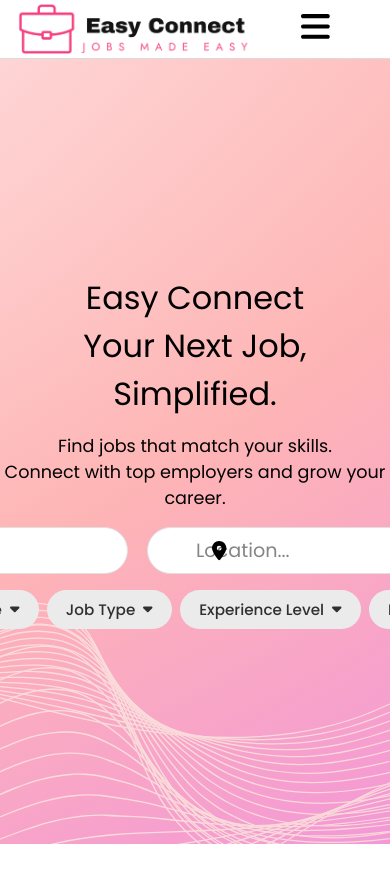
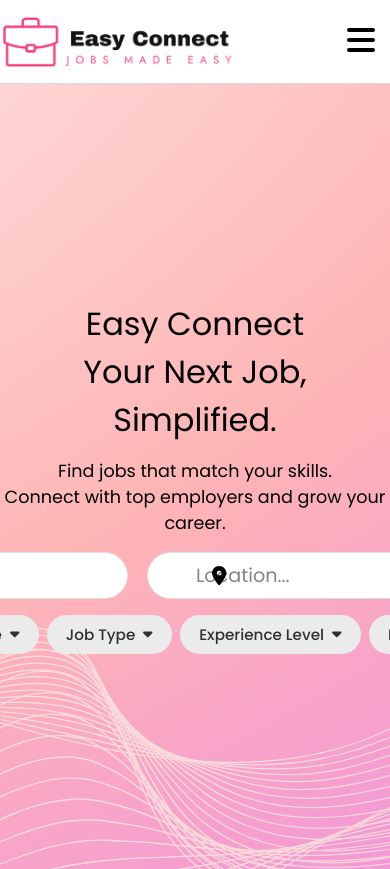
Before and after one commit to ahuda620/EasyConnect-Vite, a React (Vite) app in the folder frontend/: page / in a window 390 px wide. Before the commit the page ends 844 px from the top, so only its background shows below. Built offline with nearby package versions, Linux system fonts and the light colour scheme; no server answers.

Commit message:
added ui changes for mobile

```diff
--- a/frontend/src/components/Header.jsx
+++ b/frontend/src/components/Header.jsx
@@ -1,11 +1,10 @@
 import styles from "./Header.module.css";
-import { useState } from "react";
+import { useState, useEffect, useRef } from "react";
 import { Link } from "react-router-dom";
 import { useIsMobile } from "../context/MobileContext";
 import { FontAwesomeIcon } from "@fortawesome/react-fontawesome";
 import {
   faUser,
-  faFileLines,
   faBookmark,
   faRightFromBracket,
   faMagnifyingGlass,
@@ -13,6 +12,7 @@ import {
   faPenToSquare,
   faCircleCheck,
   faSortDown,
+  faHome,
 } from "@fortawesome/free-solid-svg-icons";
 import companyLogo from "../assets/pinkLogo.png";
 
@@ -20,14 +20,33 @@ import companyLogo from "../assets/pinkLogo.png";
 import { useUser, useClerk } from "@clerk/clerk-react";
 
 export default function Header() {
+  const [menuVisible, setMenuVisible] = useState(false);
+
   const { user } = useUser(); //Use Clerk hook to get current user
   const { openSignIn, openSignUp, signOut, openUserProfile } = useClerk(); //Clerk methods for login, signup and signout
   const isMobile = useIsMobile();
-  const [menuVisible, setMenuVisible] = useState(false);
 
-  const handleMenuVisible = () => {
+  //refs used for handling user clicks related to the header mobile menu
+  const mobileMenuRef = useRef(null);
+  const mobileMenuBtnRef = useRef(null);
+
+  function toggleMobileMenu() {
     setMenuVisible(!menuVisible);
-  };
+  }
+
+  function handleClickOutside(e) {
+    //Ignore clicks on mobile menu toggle button
+    if (
+      mobileMenuBtnRef.current &&
+      mobileMenuBtnRef.current.contains(e.target)
+    ) {
+      return;
+    }
+
+    if (mobileMenuRef.current && !mobileMenuRef.current.contains(e.target)) {
+      setMenuVisible(false);
+    }
+  }
 
   return (
     <nav className={styles.wrapper}>
@@ -46,7 +65,7 @@ export default function Header() {
         </li>
       </ul>
 
-      {user ? (
+      {user && !isMobile ? (
         <div className={styles.userProfileContainer}>
           {user.username || user.firstName || user.fullName ? (
             <>
@@ -55,7 +74,9 @@ export default function Header() {
                 className={styles.faSortDown}
               />
               <p>
-                Welcome, {user.username || user.firstName || user.fullName}!
+                {user.username || user.firstName
+                  ? `Welcome, ${user.username || user.firstName}!`
+                  : `Welcome!`}
               </p>
             </>
           ) : (
@@ -94,6 +115,7 @@ export default function Header() {
           </div>
         </div>
       ) : (
+        !isMobile && (
           <ul className={styles.userNotLoggedIn}>
             <li>
               <button onClick={() => openSignIn()}>Login</button>
@@ -102,25 +124,42 @@ export default function Header() {
               <button onClick={() => openSignUp()}>Sign Up</button>
             </li>
           </ul>
+        )
       )}
       {/* Mobile UI */}
       {isMobile && (
-        <button className={styles.mobileMenuToggle} onClick={handleMenuVisible}>
+        <button
+          ref={mobileMenuBtnRef}
+          className={styles.mobileMenuToggle}
+          onBlur={(e) => {
+            //Close mobile menu if user clicks outside of the mobile menu button and mobile menu
+            if (
+              !mobileMenuBtnRef.current.contains(e.relatedTarget) &&
+              !mobileMenuRef.current.contains(e.relatedTarget)
+            ) {
+              setMenuVisible(false);
+            }
+          }}
+          onClick={toggleMobileMenu}
+        >
           <FontAwesomeIcon icon={faBars} />
         </button>
       )}
 
       {isMobile && (
         <nav
+          ref={mobileMenuRef}
           className={`${styles.mobileMenu}
         ${menuVisible ? styles.visible : ""}`}
         >
           <ul>
             {user ? (
               <>
+                {user.picture && (
                   <li>
                     <img src={user.picture}></img>
                   </li>
+                )}
                 <li>
                   <button onClick={() => signOut()}>
                     <FontAwesomeIcon icon={faRightFromBracket} />
@@ -131,61 +170,53 @@ export default function Header() {
             ) : (
               <>
                 <li>
-                  <a href="/api/auth/login">
+                  <button onClick={() => openSignIn()}>
                     <FontAwesomeIcon icon={faRightFromBracket} />
                     Login
-                  </a>
+                  </button>
                 </li>
                 <li>
-                  <a href="#">
+                  <button onClick={() => openSignUp()}>
                     <FontAwesomeIcon icon={faPenToSquare} />
-                    Signup
-                  </a>
+                    Sign Up
+                  </button>
                 </li>
               </>
             )}
             <li>
-              <a href="#">
-                <FontAwesomeIcon icon={faUser}></FontAwesomeIcon>
-                Profile
+              <a href="/jobs">
+                <FontAwesomeIcon icon={faMagnifyingGlass} />
+                Search
               </a>
             </li>
             <li>
-              <a href="#">
-                <FontAwesomeIcon icon={faFileLines} />
-                Applications
+              <a href="/">
+                <FontAwesomeIcon icon={faHome} />
+                Home
               </a>
             </li>
+            {user && (
+              <>
                 <li>
-              <a href="#">
+                  <button onClick={() => openUserProfile()}>
+                    <FontAwesomeIcon icon={faUser}></FontAwesomeIcon>
+                    Profile
+                  </button>
+                </li>
+                <li>
+                  <a href="/saved-jobs">
                     <FontAwesomeIcon icon={faBookmark} />
                     Saved Jobs
                   </a>
                 </li>
                 <li>
-              <a href="#">
-                <FontAwesomeIcon icon={faMagnifyingGlass} />
-                Placeholder
+                  <a href="/skills">
+                    <FontAwesomeIcon icon={faCircleCheck} />
+                    Skills
                   </a>
                 </li>
-            <li>
-              <a href="#">
-                <FontAwesomeIcon icon={faMagnifyingGlass} />
-                Placeholder
-              </a>
-            </li>
-            <li>
-              <a href="#">
-                <FontAwesomeIcon icon={faMagnifyingGlass} />
-                Placeholder
-              </a>
-            </li>
-            <li>
-              <a href="#">
-                <FontAwesomeIcon icon={faMagnifyingGlass} />
-                Placeholder
-              </a>
-            </li>
+              </>
+            )}
           </ul>
         </nav>
       )}
--- a/frontend/src/components/Header.module.css
+++ b/frontend/src/components/Header.module.css
@@ -1,12 +1,13 @@
 .wrapper {
-  height: 7svh;
+  height: 10svh;
   position: relative;
-  display: grid;
+  display: flex;
+  justify-content: space-between;
   align-items: center;
   grid-template-columns: auto 1fr auto;
-  padding-inline: 1rem;
   font-size: 1.2rem;
   border-bottom: 1px solid #dbdbdb;
+  padding-inline: 1rem;
 }
 
 .wrapper a {
@@ -15,17 +16,15 @@
 }
 
 .companyLogo {
-  grid-column: 1;
   justify-self: start;
-  height: auto;
+  max-height: 80%;
   width: 100%;
-  max-width: 15rem;
+  max-width: 240px;
+  object-fit: contain;
 }
 
 .centerNavLinks {
-  position: absolute;
-  left: 50%;
-  transform: translateX(-50%);
+  margin: 0 auto;
   list-style: none;
   display: flex;
   padding: 0;
@@ -38,8 +37,8 @@
 }
 
 .userProfileContainer {
-  grid-column: 3;
-  justify-self: end;
+  max-width: 240px;
+  position: relative;
   display: flex;
   justify-content: space-evenly;
   align-items: center;
@@ -52,11 +51,13 @@
 
 .userProfileContainer .faSortDown {
   margin-bottom: 3%;
+  margin-left: 3%;
 }
 
 .userProfileContainer p {
   margin: 0;
   font-size: 1.1rem;
+  text-align: center;
 }
 
 .userProfileContainer img {
@@ -76,8 +77,7 @@
 .profileDropDownMenu {
   display: none;
   position: absolute;
-  top: 85%;
-
+  top: 100%;
   box-shadow: 0px 8px 16px 0px rgba(0, 0, 0, 0.2);
   z-index: 1;
   border-radius: 0.5rem;
@@ -129,7 +129,6 @@
 }
 
 .userNotLoggedIn {
-  grid-column: 3;
   justify-self: end;
   display: flex;
   justify-content: flex-end;
@@ -137,8 +136,7 @@
   gap: 0.5rem;
   list-style: none;
   padding: 0;
-  width: 100%;
-  max-width: 15rem;
+  padding-left: 28px;
 }
 
 .userNotLoggedIn li button {
@@ -175,15 +173,15 @@
 
 .mobileMenuToggle {
   display: none;
-  background: none;
-  border: none;
-  padding: 0;
+  all: unset;
+  justify-self: end;
   cursor: pointer;
+  padding: 15px;
+  padding-left: 25px;
 }
 
 .mobileMenuToggle svg {
-  width: 1.8rem;
-  height: auto;
+  font-size: 2rem;
 }
 
 .mobileMenu {
@@ -191,7 +189,7 @@
   position: absolute;
   top: 100%;
   right: 0;
-  z-index: 1;
+  z-index: 3;
 }
 
 .mobileMenu ul {
@@ -220,6 +218,15 @@
   width: 2.5rem;
 }
 
+.mobileMenu ul li button {
+  all: unset;
+  color: white;
+  font-size: 1.3rem;
+  display: block;
+  width: 100%;
+  cursor: pointer;
+}
+
 .mobileMenu ul li:first-child {
   display: flex;
   align-items: center;
@@ -236,6 +243,12 @@
 }
 
 @media (max-width: 1092px) {
+  .wrapper {
+    height: unset;
+    min-height: 10svh;
+    padding-inline: revert;
+  }
+
   .centerNavLinks,
   .userNotLoggedIn,
   .userLoggedIn {
```
Lines whose indentation alone changed are shown as unchanged.
